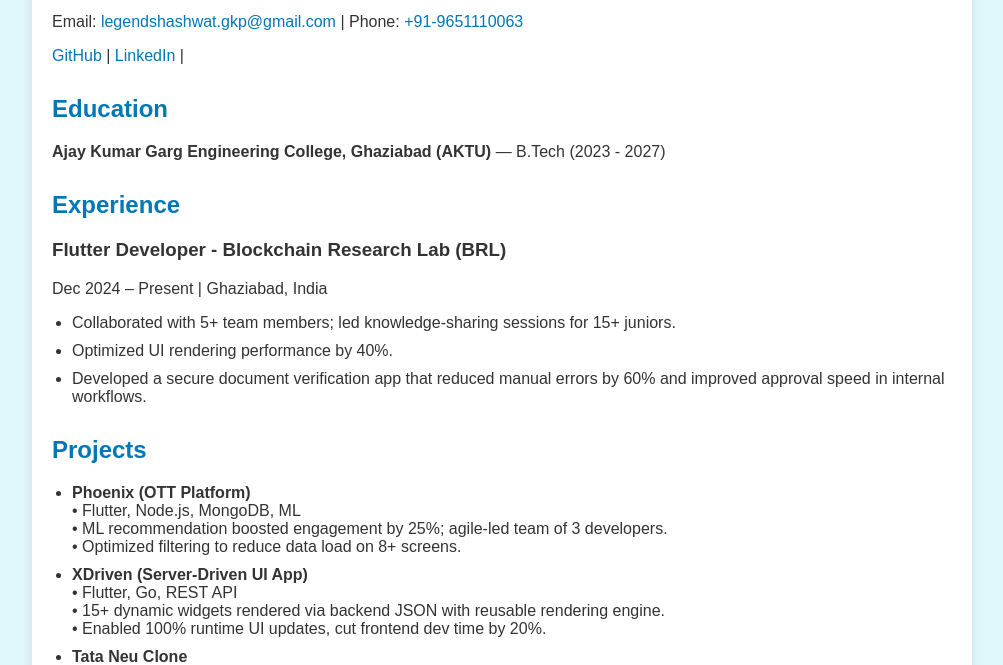
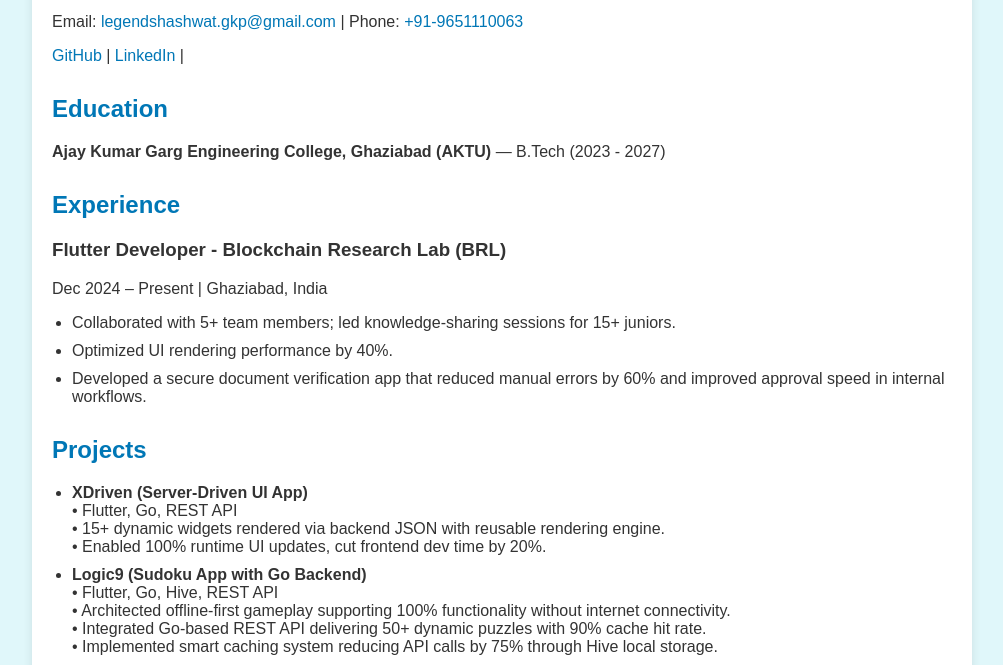
Before and after one commit to ShashwatXD/Portfolio, a plain HTML site: page index.html in a window 1280 px wide. Shown: the part 135-800 px from the top of the page, without its empty margins (138-1141 px from the left). Drawn offline with Linux system fonts and the light colour scheme.

Commit message:
updated resume

```diff
--- a/index.html
+++ b/index.html
@@ -88,12 +88,7 @@
         <section>
             <h2>Projects</h2>
             <ul>
-                <li>
-                    <strong>Phoenix (OTT Platform)</strong><br>
-                    • Flutter, Node.js, MongoDB, ML<br>
-                    • ML recommendation boosted engagement by 25%; agile-led team of 3 developers.<br>
-                    • Optimized filtering to reduce data load on 8+ screens.
-                </li>
+
                 <li>
                     <strong>XDriven (Server-Driven UI App)</strong><br>
                     • Flutter, Go, REST API<br>
@@ -101,10 +96,18 @@
                     • Enabled 100% runtime UI updates, cut frontend dev time by 20%.
                 </li>
                 <li>
-                    <strong>Tata Neu Clone</strong><br>
-                    • Flutter, Firebase, Firestore<br>
-                    • Real-time user profile + secure login for 100+ testers.<br>
-                    • Geolocation-based content with 40% retention improvement.
+                    <strong>Logic9 (Sudoku App with Go Backend)</strong><br>
+                    • Flutter, Go, Hive, REST API<br>
+                    • Architected offline-first gameplay supporting 100% functionality without internet connectivity.<br>
+                    • Integrated Go-based REST API delivering 50+ dynamic puzzles with 90% cache hit rate.<br>
+                    • Implemented smart caching system reducing API calls by 75% through Hive local storage.<br>
+                </li>
+
+                <li>
+                    <strong>Phoenix (OTT Platform)</strong><br>
+                    • Flutter, Node.js, MongoDB, ML<br>
+                    • ML recommendation boosted engagement by 25%; agile-led team of 3 developers.<br>
+                    • Optimized filtering to reduce data load on 8+ screens.
                 </li>
                 <li>
                     <strong>Wynd (Weather App)</strong><br>
```
